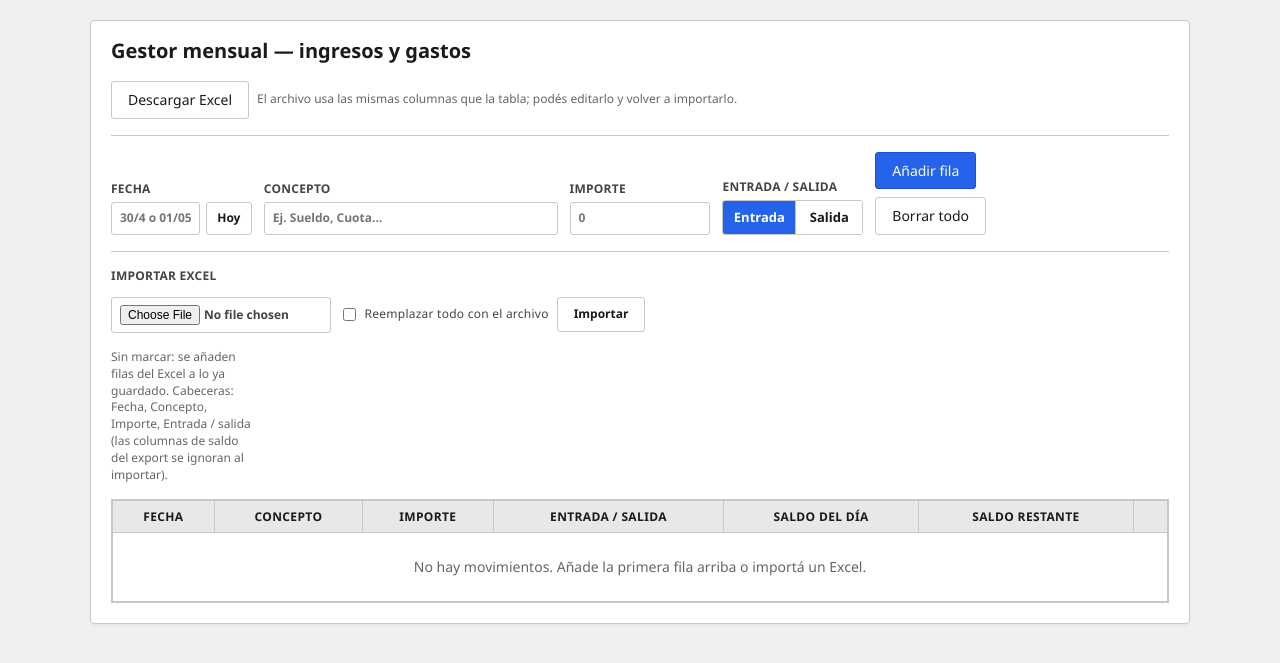
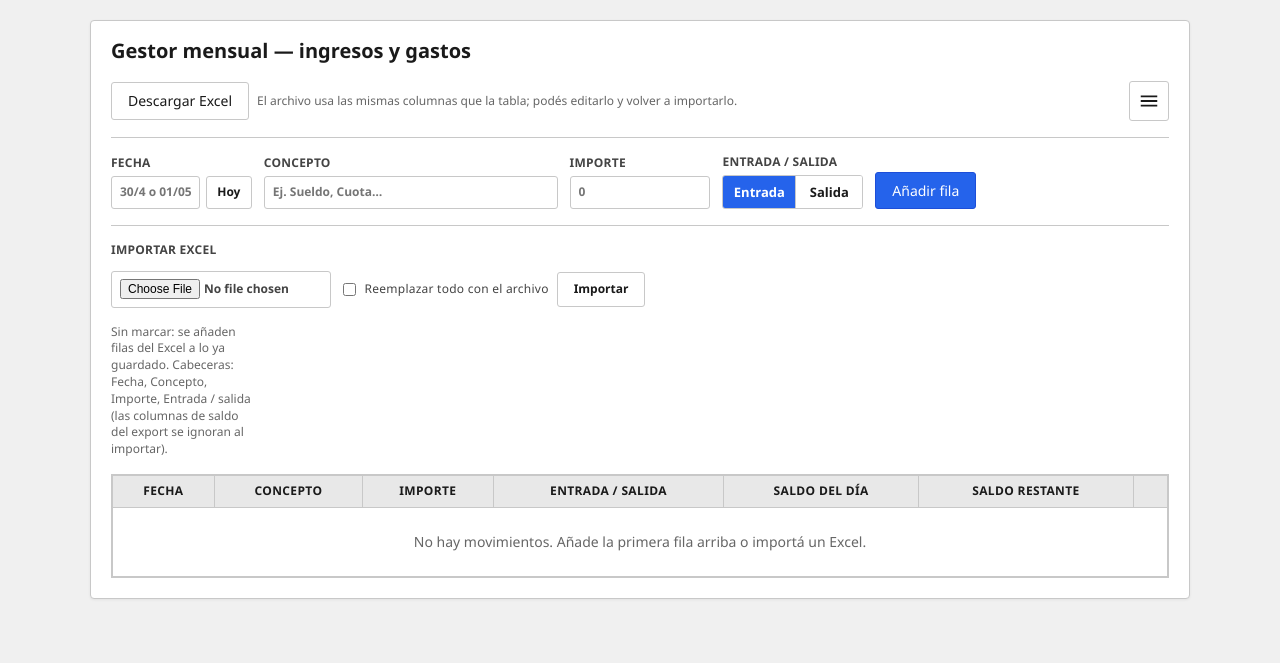
Before and after one commit to btiago/gestor, a Flask app: page / in a window 1280 px wide. Shown: the top 663 px of the page. Run offline with Flask 3, Linux system fonts and the light colour scheme.

Commit message:
ui: Borrar todo en menú hamburguesa del toolbar.
Co-authored-by: Cursor <cursoragent@cursor.com>

```diff
--- a/templates/index.html
+++ b/templates/index.html
@@ -54,6 +54,80 @@
     .toolbar a.button {
       text-decoration: none;
       display: inline-block;
+    }
+
+    .toolbar-spacer {
+      flex: 1;
+      min-width: 120px;
+    }
+
+    .menu-wrap {
+      position: relative;
+      flex-shrink: 0;
+    }
+
+    .menu-btn {
+      display: inline-flex;
+      align-items: center;
+      justify-content: center;
+      width: 2.5rem;
+      height: 2.5rem;
+      padding: 0;
+      border-radius: 3px;
+    }
+
+    .menu-btn svg {
+      display: block;
+    }
+
+    .menu-dropdown {
+      position: absolute;
+      right: 0;
+      top: calc(100% + 4px);
+      min-width: 200px;
+      padding: 0.35rem;
+      margin: 0;
+      list-style: none;
+      background: #fff;
+      border: 1px solid var(--border);
+      border-radius: 4px;
+      box-shadow: 0 4px 14px rgba(0, 0, 0, 0.12);
+      z-index: 50;
+    }
+
+    .menu-dropdown[hidden] {
+      display: none !important;
+    }
+
+    .menu-dropdown form {
+      margin: 0;
+    }
+
+    .menu-danger {
+      width: 100%;
+      text-align: left;
+      background: #fff;
+      color: #991b1b;
+      border-color: #fecaca;
+      font-weight: 600;
+      padding: 0.55rem 0.65rem;
+    }
+
+    .menu-danger:hover {
+      background: #fef2f2;
+      color: #7f1d1d;
+    }
+
+    .sr-only {
+      position: absolute;
+      width: 1px;
+      height: 1px;
+      padding: 0;
+      margin: -1px;
+      overflow: hidden;
+      clip: rect(0, 0, 0, 0);
+      white-space: nowrap;
+      border: 0;
     }
 
     .form-grid {
@@ -286,9 +360,22 @@
 
     <div class="toolbar">
       <a class="button secondary" href="{{ url_for('exportar') }}">Descargar Excel</a>
-      <p class="hint" style="margin:0; flex:1; min-width:200px;">
+      <p class="hint toolbar-spacer" style="margin:0;">
         El archivo usa las mismas columnas que la tabla; podés editarlo y volver a importarlo.
       </p>
+      <div class="menu-wrap">
+        <button type="button" class="secondary menu-btn" id="menu-toggle" aria-expanded="false" aria-haspopup="true" aria-controls="menu-mas" title="Más opciones">
+          <span class="sr-only">Más opciones</span>
+          <svg width="22" height="22" viewBox="0 0 24 24" aria-hidden="true">
+            <path fill="currentColor" d="M3 6h18v2H3V6zm0 5h18v2H3v-2zm0 5h18v2H3v-2z"/>
+          </svg>
+        </button>
+        <div class="menu-dropdown" id="menu-mas" role="menu" hidden>
+          <form method="post" action="{{ url_for('limpiar') }}" onsubmit="return confirm('¿Borrar todos los movimientos?');">
+            <button type="submit" class="menu-danger" role="menuitem">Borrar todo</button>
+          </form>
+        </div>
+      </div>
     </div>
 
     <form id="form-agregar" method="post" action="{{ url_for('agregar') }}" autocomplete="off"></form>
@@ -319,10 +406,6 @@
       </div>
       <div class="form-actions">
         <button form="form-agregar" type="submit">Añadir fila</button>
-        <form method="post" action="{{ url_for('limpiar') }}" style="display:inline;"
-          onsubmit="return confirm('¿Borrar todos los movimientos?');">
-          <button type="submit" class="secondary">Borrar todo</button>
-        </form>
       </div>
     </div>
 
@@ -391,6 +474,30 @@
         input.focus();
       });
     })();
+    (function () {
+      var toggle = document.getElementById("menu-toggle");
+      var menu = document.getElementById("menu-mas");
+      var wrap = toggle && toggle.closest(".menu-wrap");
+      if (!toggle || !menu || !wrap) return;
+
+      function setOpen(open) {
+        menu.hidden = !open;
+        toggle.setAttribute("aria-expanded", open ? "true" : "false");
+      }
+
+      toggle.addEventListener("click", function (e) {
+        e.stopPropagation();
+        setOpen(menu.hidden);
+      });
+
+      document.addEventListener("click", function (e) {
+        if (!wrap.contains(e.target)) setOpen(false);
+      });
+
+      document.addEventListener("keydown", function (e) {
+        if (e.key === "Escape") setOpen(false);
+      });
+    })();
   </script>
 </body>
 </html>
```
